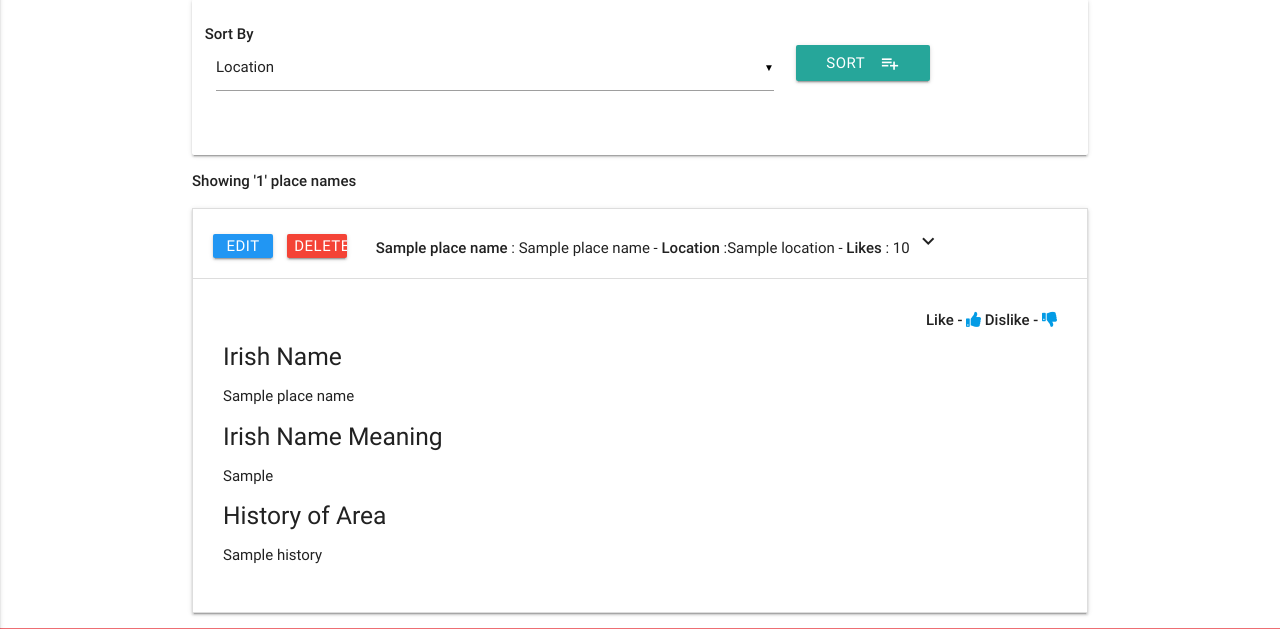
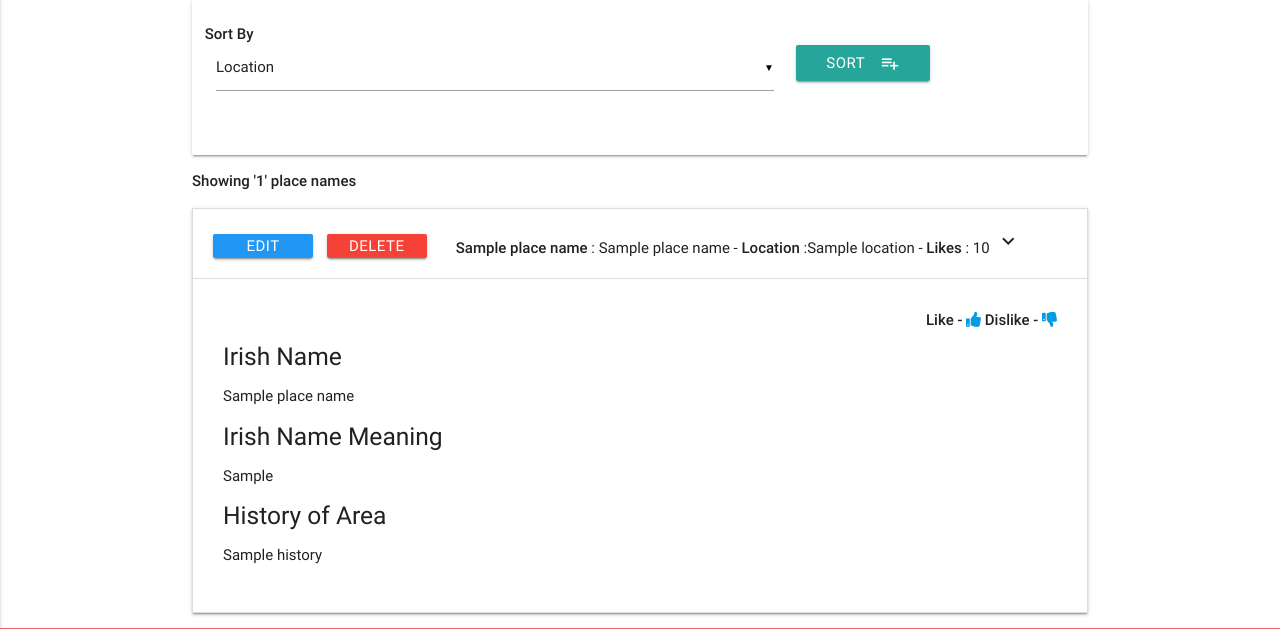
Before and after one commit to michaelhdev/project-3, a Flask app: page /get_place_names in a window 1280 px wide. Shown: the part 119-748 px from the top of the page. Run offline with Flask 2, Linux system fonts and the light colour scheme; the visitor is signed in with stand-in values (Sample User, id 1); a database or web service that is not in the repository returns one stand-in record (values such as "Sample title"); some libraries are stand-ins or nearby versions.

Commit message:
Fixed button width on plceNames.html

```diff
--- a/app.py
+++ b/app.py
@@ -164,8 +164,7 @@ def update_location(location_id):
 def delete_location(location_id):
     location=mongo.db.locations.find_one({"_id": ObjectId(location_id)})
     mongo.db.locations.remove({"_id": ObjectId(location_id)})
-    if location:
-        mongo.db.place_names.remove({"location": location["location"]})
+    mongo.db.place_names.remove({"location_name": location["location"]})
     return redirect(url_for("get_locations"))
 
 @app.route("/insert_location", methods=["POST"])
--- a/static/css/style.css
+++ b/static/css/style.css
@@ -25,3 +25,7 @@
     margin-top: 10px;
     margin-bottom: 10px;
 }
+
+.btn_small{
+    width: 100px;
+}
```
